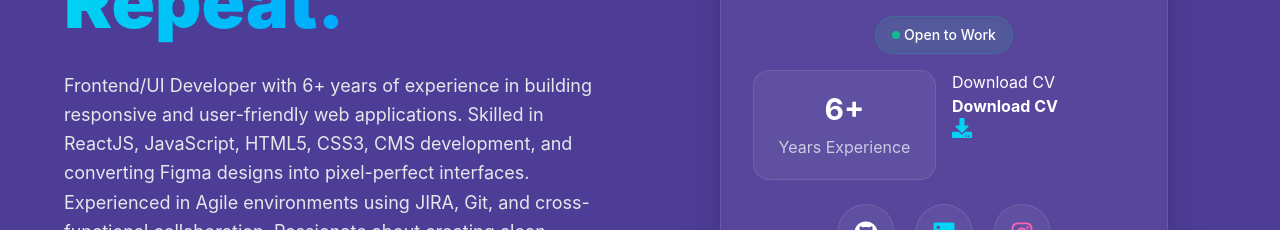
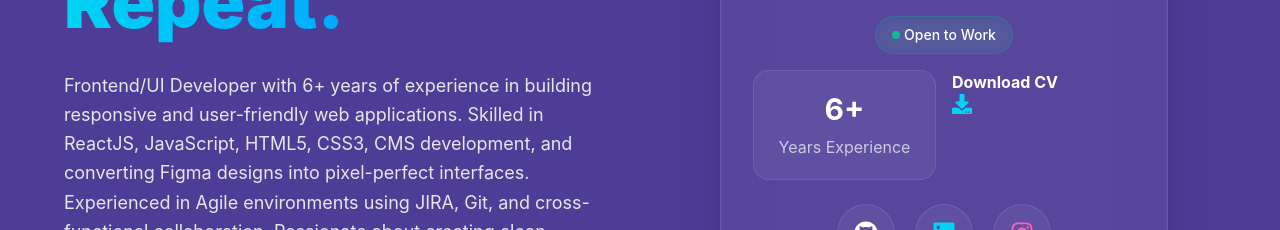
Before and after one commit to nikitagavhale97-prog/Nikita-Gavhale---Portfolio, a React app: page / in a window 1280 px wide. Shown: the part 429-659 px from the top of the page. Built offline with nearby package versions, Linux system fonts and the light colour scheme; no server answers; the HTML template or start-up script is replaced by a standard one.

Commit message:
Adding GTM

```diff
--- a/src/App.jsx
+++ b/src/App.jsx
@@ -145,7 +145,6 @@ export default function PortfolioWebsite() {
     });
   }}
 >
-  Download CV
   <h4 className="text-1xl font-bold text-white">Download CV</h4>
   <FaDownload className="text-xl text-cyan-400" />
 </a>
```
